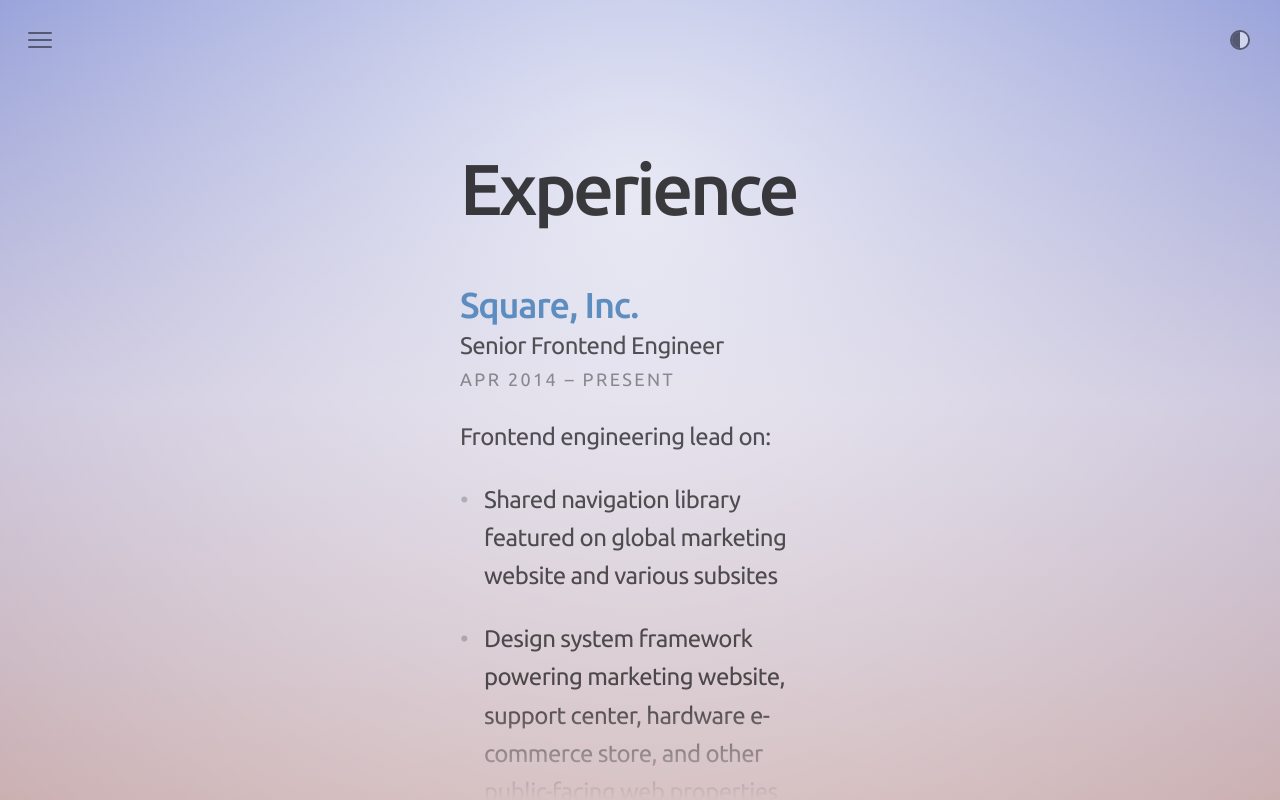
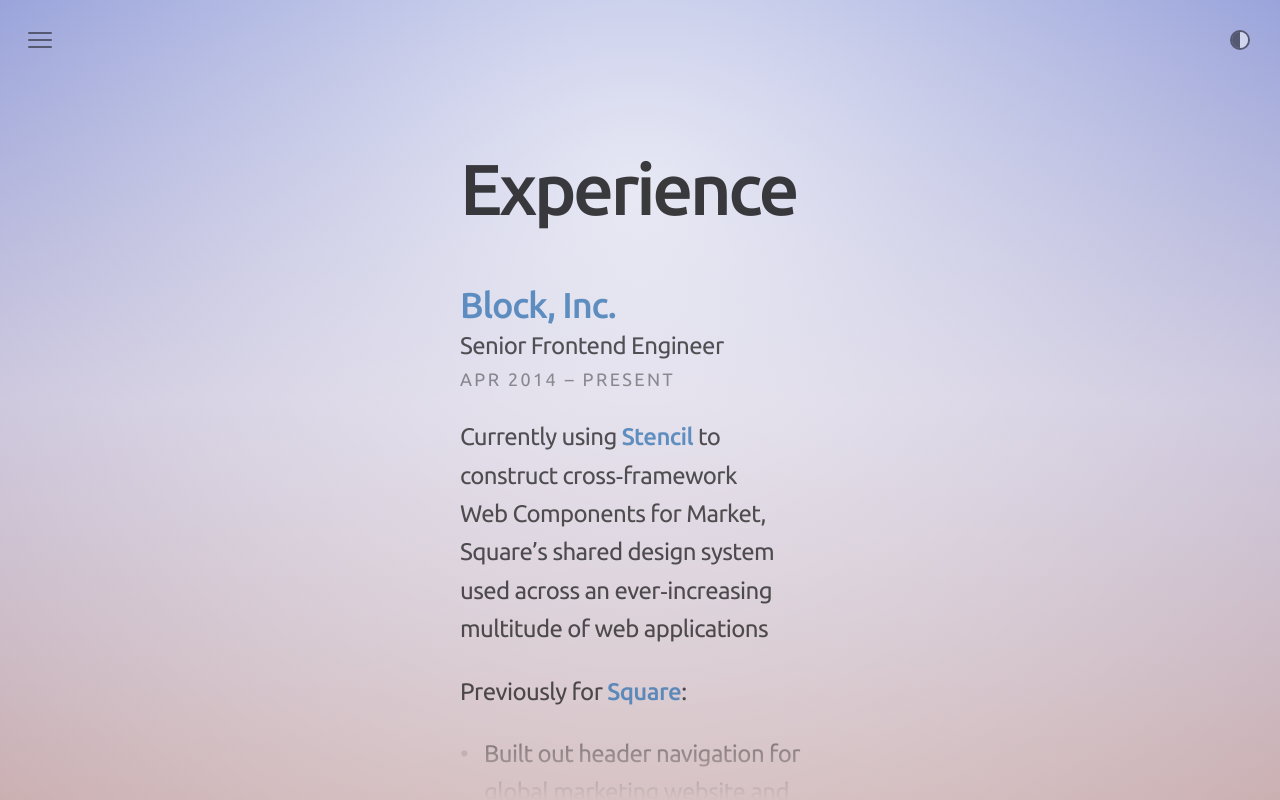
Before and after one commit to nick-vincent/nick-vincent.com-4.0, a SvelteKit app: page /experience in a window 1280 px wide. Built offline with nearby package versions, Linux system fonts and the light colour scheme.

Commit message:
Update experience page content

```diff
--- a/src/routes/experience/+page.svelte
+++ b/src/routes/experience/+page.svelte
@@ -10,21 +10,46 @@
 	<h1>Experience</h1>
 
 	<h2>
-		<a class="arrow-link" href="https://squareup.com" rel="external noreferrer" target="_blank"
-			>Square, Inc.</a
+		<a class="arrow-link" href="https://block.xyz" rel="external noreferrer" target="_blank"
+			>Block, Inc.</a
 		>
 	</h2>
 	<p>Senior Frontend Engineer</p>
 	<p class="date">Apr 2014 – Present</p>
-	<p>Frontend engineering lead on:</p>
+	<p>
+		Currently using <a href="https://stenciljs.com" rel="external noreferrer" target="_blank"
+			>Stencil</a
+		>
+		to construct cross‑framework Web&nbsp;Components for Market, Square’s shared design system used across
+		an ever‑increasing multitude of web applications
+	</p>
+	<p>
+		Previously for <a href="https://squareup.com" rel="external noreferrer" target="_blank"
+			>Square</a
+		>:
+	</p>
 	<ul class="bullet spread">
-		<li>Shared navigation library featured on global marketing website and various subsites</li>
 		<li>
-			Design system framework powering marketing website, support center, hardware e-commerce store,
-			and other public-facing web properties
+			Built out header navigation for global marketing website and various subsites as an internal
+			npm library using <a href="https://svelte.dev" rel="external noreferrer" target="_blank"
+				>Svelte</a
+			>
 		</li>
-		<li>Integration of marketing website with 3rd-party headless content management system</li>
-		<li>Hardware store build on open source e-commerce platform</li>
+		<li>
+			Authored and maintained the internal <a
+				href="https://rubyonrails.org"
+				rel="external noreferrer"
+				target="_blank">Rails</a
+			> library housing the design system powering the global marketing website, support center, hardware
+			e‑commerce store, and other public‑facing web properties
+		</li>
+		<li>
+			Rebuilt the global marketing website to integrate with <a
+				href="https://contentful.com"
+				rel="external noreferrer"
+				target="_blank">Contentful</a
+			> to move content management out of code and into the hands of product teams and content authors
+		</li>
 	</ul>
 	<hr />
 
@@ -35,7 +60,7 @@
 	</h2>
 	<p>Senior Developer</p>
 	<p class="date">May 2011 – Apr 2014</p>
-	<p>Lead UX design and UI development on various e-commerce experiments</p>
+	<p>Lead UX design and UI development on various e‑commerce experiments</p>
 	<hr />
 
 	<h2>
@@ -48,6 +73,7 @@
 	</h2>
 	<p>Freelance Client Work</p>
 	<p class="date">Apr 2010 – May 2011</p>
+	<p>Left advertising, traveled the US, and took on various design jobs</p>
 
 	<hr />
 
@@ -61,6 +87,10 @@
 	</h2>
 	<p>Web Developer</p>
 	<p class="date">Apr 2009 – Apr 2010</p>
+	<p>
+		Flash websites and client pitches for the Vegas‑based traditional ad agency responsible for
+		“What Happens Here, Stays Here”
+	</p>
 
 	<hr />
 
@@ -69,10 +99,10 @@
 			>Eatdrink</a
 		>
 	</h2>
-	<p>Web / Interactive Lead</p>
-	<p class="date">Mar 2006 - Apr 2009</p>
-	<p>Web Designer / Developer</p>
-	<p class="date">Sep 2003 - Mar 2006</p>
-	<p>Web Intern</p>
-	<p class="date">Mar 2003 - Sep 2003</p>
+	<p>Web Intern to Interactive Lead</p>
+	<p class="date">Mar 2003 - Apr 2009</p>
+	<p>
+		“The Web Guy” at a Vegas‑based boutique creative agency known for animation, motion graphics,
+		illustration, and band websites
+	</p>
 </Scroller>
```
